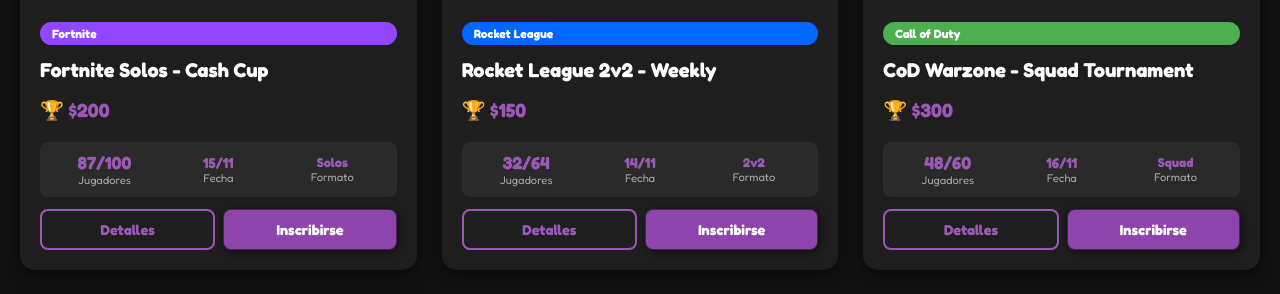
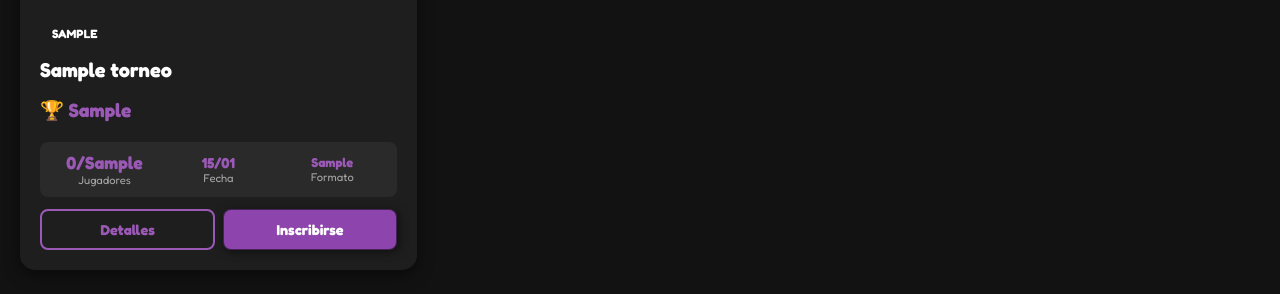
Before and after one commit to SusAlbertX/Nexus, a PHP site: page /torneo.php in a window 1280 px wide. Shown: the part 721-1015 px from the top of the page. Run offline with PHP 8.4, Linux system fonts and the light colour scheme; the visitor is signed in with stand-in values (Sample User, id 1); tables that the repository leaves empty or names only in its code hold one stand-in row (values such as "Sample post"); grey boxes marked "Sample" are stand-in pictures.

Commit message:
Tournaments Update

```diff
--- a/src/datos.php
+++ b/src/datos.php
@@ -11,55 +11,23 @@ function datos_juegos(): array {
 }
 
 function datos_torneos(?string $juegoSlug = null): array {
-    $todos = [
-        [
-            'id' => 1, 'juego_id' => 1, 'juego_slug' => 'fortnite', 'juego_nombre' => 'Fortnite',
-            'titulo' => 'Fortnite Solos - Cash Cup',
-            'descripcion' => "Torneo individual de Fortnite. Formato Battle Royale, puntuación por eliminaciones y posición.\nCada jugador compite por su cuenta.",
-            'premio' => '$200', 'modalidad' => 'Solos', 'max_jugadores' => 100, 'inscritos' => 87,
-            'fecha_inicio' => '2026-11-15 18:00:00',
-            'imagen' => 'https://images.unsplash.com/photo-1589241062272-c0a000072dfa?auto=format&fit=crop&w=600&q=80',
-        ],
-        [
-            'id' => 2, 'juego_id' => 2, 'juego_slug' => 'rocket', 'juego_nombre' => 'Rocket League',
-            'titulo' => 'Rocket League 2v2 - Weekly',
-            'descripcion' => "Torneo semanal de Rocket League en formato 2 contra 2. Eliminación directa.\nRequiere equipo de 2 jugadores.",
-            'premio' => '$150', 'modalidad' => '2v2', 'max_jugadores' => 64, 'inscritos' => 32,
-            'fecha_inicio' => '2026-11-14 20:00:00',
-            'imagen' => 'https://images.unsplash.com/photo-1612287230202-1ff1d85d1bdf?auto=format&fit=crop&w=600&q=80',
-        ],
-        [
-            'id' => 3, 'juego_id' => 3, 'juego_slug' => 'cod', 'juego_nombre' => 'Call of Duty',
-            'titulo' => 'CoD Warzone - Squad Tournament',
-            'descripcion' => "Torneo de escuadrones en Warzone. Equipos de 4 jugadores.\nPuntuación basada en eliminaciones y posición final.",
-            'premio' => '$300', 'modalidad' => 'Squad', 'max_jugadores' => 60, 'inscritos' => 48,
-            'fecha_inicio' => '2026-11-16 17:00:00',
-            'imagen' => 'https://images.unsplash.com/photo-1552820728-8b83bb6b773f?auto=format&fit=crop&w=600&q=80',
-        ],
-        [
-            'id' => 4, 'juego_id' => 4, 'juego_slug' => 'cs2', 'juego_nombre' => 'CS2',
-            'titulo' => 'CS2 - 5v5 Premier',
-            'descripcion' => "Torneo competitivo de Counter-Strike 2. Equipos de 5 jugadores, formato MR12.\nMapas al mejor de 3.",
-            'premio' => '$250', 'modalidad' => '5v5', 'max_jugadores' => 50, 'inscritos' => 40,
-            'fecha_inicio' => '2026-11-13 19:00:00',
-            'imagen' => 'https://images.unsplash.com/photo-1542751371-adc38448a05e?auto=format&fit=crop&w=600&q=80',
-        ],
-    ];
+    $pdo = getPDO();
+    $pdo->exec("SET NAMES utf8mb4");
+
 
     if ($juegoSlug === null || $juegoSlug === 'todos') {
-        return $todos;
+        $stmt = $pdo->query("SELECT *, 0 AS inscritos FROM torneos ORDER BY fecha_inicio ASC");
+        return $stmt->fetchAll();
     }
 
-    $filtrados = array_filter($todos, function($t) use ($juegoSlug) {
-        return $t['juego_slug'] === $juegoSlug;
-    });
-
-    return array_values($filtrados);
+    $stmt = $pdo->prepare("SELECT *, 0 AS inscritos FROM torneos WHERE juego = ? ORDER BY fecha_inicio ASC");
+    $stmt->execute([$juegoSlug]);
+    return $stmt->fetchAll();
 }
 
 function datos_torneo(int $id): ?array {
-    foreach (datos_torneos() as $t) {
-        if ((int)$t['id'] === $id) return $t;
-    }
-    return null;
+    $pdo = getPDO();
+    $stmt = $pdo->prepare("SELECT *, 0 AS inscritos FROM torneos WHERE id = ?");
+    $stmt->execute([$id]);
+    return $stmt->fetch() ?: null;
 }
--- a/src/torneo.php
+++ b/src/torneo.php
@@ -37,8 +37,6 @@ $torneos = datos_torneos($filtro);
                         <a href="logout.php" class="logout-link">🚪 Cerrar Sesión</a>
                     </div>
                 </div>
-            <?php else: ?>
-                <a href="login.php" style="margin-left: 15px;">Acceso</a>
             <?php endif; ?>
         </nav>
     </div>
@@ -63,15 +61,24 @@ $torneos = datos_torneos($filtro);
         <?php else: ?>
             <?php foreach ($torneos as $t): ?>
             <div class="torneo-card">
-                <img class="torneo-imagen" src="<?= e($t['imagen']) ?>" alt="<?= e($t['titulo']) ?>" onerror="this.style.display='none'">
+                <img class="torneo-imagen" src="<?= $t['imagen'] ? e($t['imagen']) : 'https://images.unsplash.com/photo-1542751371-adc38448a05e?auto=format&fit=crop&w=600&q=80' ?>" alt="<?= e($t['titulo']) ?>">
                 <div class="torneo-contenido">
-                    <span class="categoria cat-<?= e($t['juego_slug']) ?>"><?= e($t['juego_nombre']) ?></span>
+                    <span class="categoria cat-<?= e($t['juego']) ?>"><?= strtoupper(e($t['juego'])) ?></span>
                     <h3 class="torneo-titulo"><?= e($t['titulo']) ?></h3>
                     <div class="torneo-precio">🏆 <?= e($t['premio']) ?></div>
                     <div class="torneo-stats">
-                        <div class="stat-item"><div class="stat-numero"><?= $t['inscritos'] ?>/<?= $t['max_jugadores'] ?></div><div class="stat-label">Jugadores</div></div>
-                        <div class="stat-item"><div class="stat-numero" style="font-size:0.9em;"><?= date('d/m', strtotime($t['fecha_inicio'])) ?></div><div class="stat-label">Fecha</div></div>
-                        <div class="stat-item"><div class="stat-numero" style="font-size:0.8em;"><?= e($t['modalidad']) ?></div><div class="stat-label">Formato</div></div>
+                        <div class="stat-item">
+                            <div class="stat-numero"><?= $t['inscritos'] ?>/<?= $t['max_jugadores'] ?></div>
+                            <div class="stat-label">Jugadores</div>
+                        </div>
+                        <div class="stat-item">
+                            <div class="stat-numero" style="font-size:0.9em;"><?= date('d/m', strtotime($t['fecha_inicio'])) ?></div>
+                            <div class="stat-label">Fecha</div>
+                        </div>
+                        <div class="stat-item">
+                            <div class="stat-numero" style="font-size:0.8em;"><?= e($t['juego']) ?></div>
+                            <div class="stat-label">Formato</div>
+                        </div>
                     </div>
                     <div class="torneo-acciones">
                         <button class="btn-outline" onclick="location.href='torneo.php?id=<?= $t['id'] ?>'">Detalles</button>
```
Also changed, not shown: src/index.php (+14 -6 lines). Lines whose indentation alone changed are shown as unchanged.
